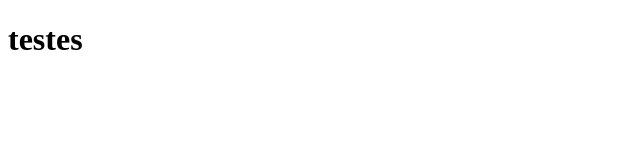
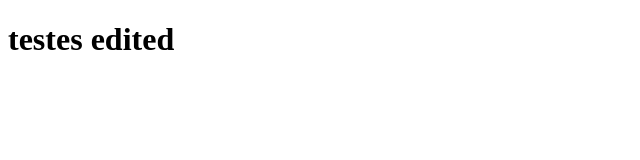
Before and after one commit to irfanSR/gitday2irfan, a plain HTML site: page testes.html in a window 1280 px wide. Shown: the whole page, without its empty margins (0-640 px from the left). Drawn offline with Linux system fonts and the light colour scheme.

Commit message:
update testes

```diff
--- a/testes.html
+++ b/testes.html
@@ -7,6 +7,6 @@
     <title>Document</title>
 </head>
 <body>
-    <h1>testes</h1>
+    <h1>testes edited</h1>
 </body>
 </html>
```
